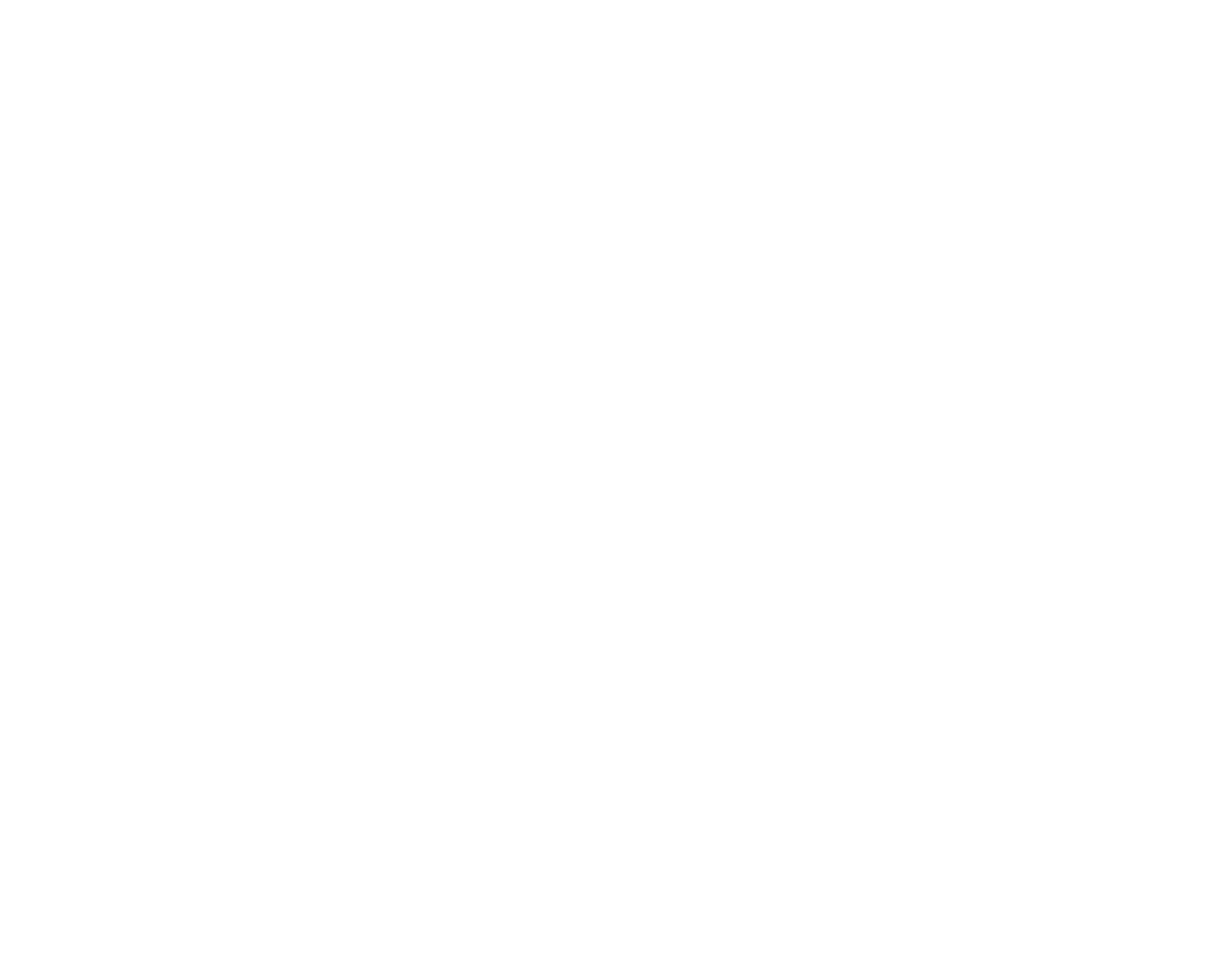
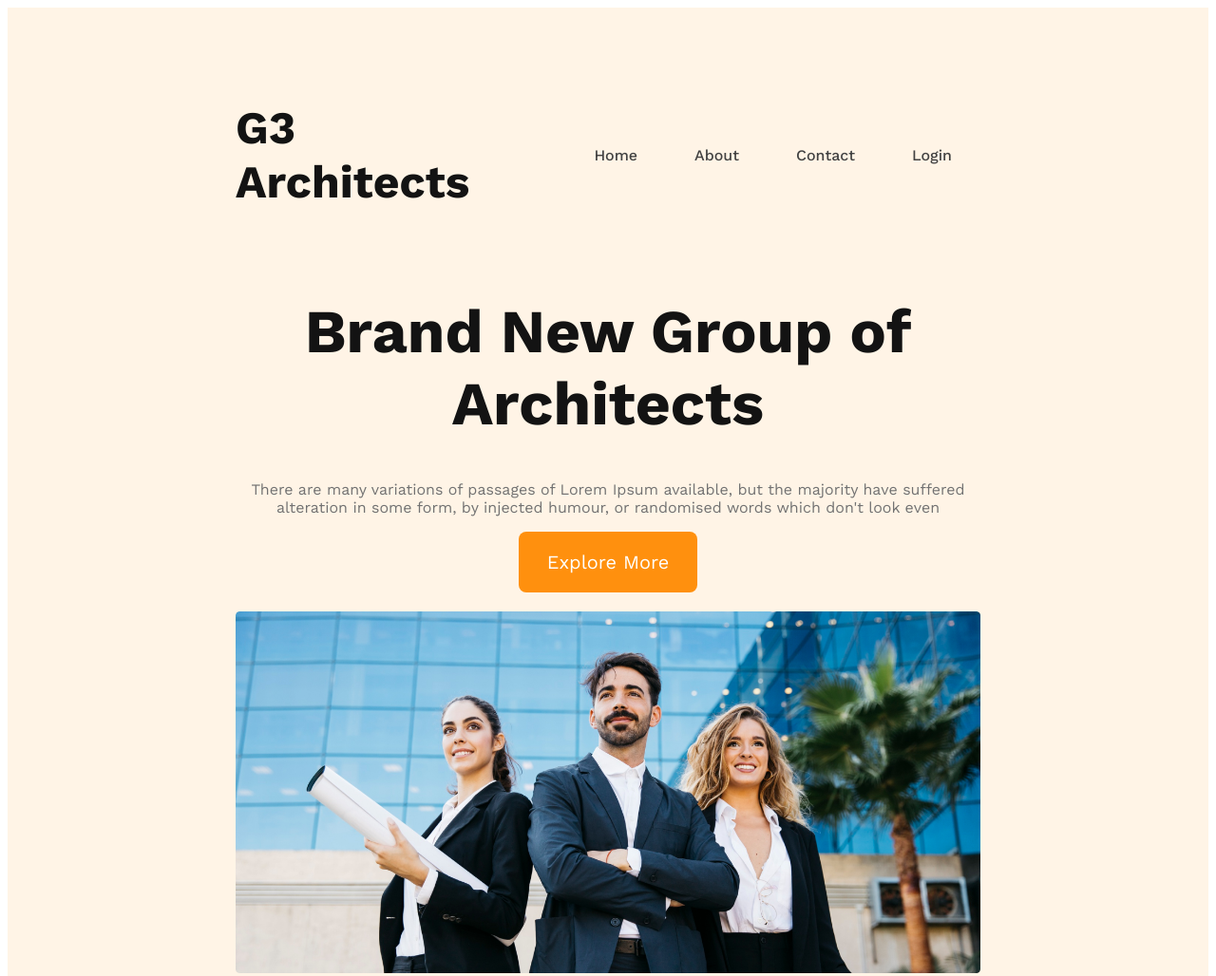
Before and after one commit to 98987ananna/g3-architecs-repository, a plain HTML site: page images/index.html in a window 1280 px wide. Shown: the top 1028 px of the page at 95% size. Before the commit the page ends 800 px from the top, so only its background shows below. Drawn offline with nearby package versions, Linux system fonts and the light colour scheme.

```diff
--- a/images/index.html
+++ b/images/index.html
@@ -3,9 +3,51 @@
 <head>
     <meta charset="UTF-8">
     <meta name="viewport" content="width=device-width, initial-scale=1.0">
-    <title>G3 Architects</title>
+    <title>G3 architect website</title>
+    <link rel="stylesheet" href="styls/architect.css">
 </head>
 <body>
+    <header>
+<nav>
+    <h3 class="nav-title">G3 Architects</h3>
+<ul>
+    <li><a href=""> Home</a></li>
+    <li><a href=""> About</a></li>
+    <li><a href="">Contact</a></li>
+     <li><a href="">Login</a></li>
+</ul>
 
+
+</nav>
+<div class="banner">
+    <div class="banner-content">
+    <h1 class= " banner-title">
+        Brand New
+        Group of Architects
+
+    </h1>
+    <p class="banner-details">
+        There are many variations of passages of Lorem Ipsum available, but the majority have suffered alteration in some form, by injected humour, or randomised words which don't look even
+    </p>
+    <button class="Btn-primary">Explore More</button></div>
+    <img src="images/banner.png" alt="">
+</div>
+    </header>
+    <main>
+<section>
+<div>
+
+</div>
+<div>
+
+</div>
+
+</section>
+
+    </main>
+    <footer>
+
+
+    </footer>
 </body>
 </html>
--- /dev/null
+++ b/images/styls/architect.css
@@ -0,0 +1,81 @@
+
+@import url('https://fonts.googleapis.com/css2?family=Work+Sans:ital,wght@0,100..900;1,100..900&display=swap');
+
+*{
+  font-family: "Work Sans", sans-serif;}
+ header{
+    background: rgba(255, 144, 14, 0.10);
+    padding: 50px 240px;
+ }
+ nav{
+    display: flex;
+    justify-content: space-between;
+    align-items: center;
+ }
+ .nav-title{
+    font-size: 3rem;
+    font-weight: 700;
+    color: #131313;
+
+        }
+
+ nav > ul{
+    display: flex;
+ }
+ nav li{
+    list-style: none;
+
+margin: 30px;
+font-weight: 500;
+font-size: 1rem;
+
+}
+nav li a{
+    text-decoration: none;
+    color: #424242}
+    .banner-title{
+font-size: 4rem;
+font-weight: 700;
+color: #131313;
+    }
+    .banner-details{
+color: #727272;
+    }
+    .Btn-primary{
+background-color:#ff900E ;
+border-radius: 8px;
+padding: 20px 30px;
+color: #fff;
+font-size: 1.25rem;
+cursor: pointer;
+border: 0px;
+
+    }
+    .banner-content{
+        max-width: 800px;text-align: center;
+        margin: 0 auto;
+    }
+    .banner img{
+        width: 100%;
+        margin-top: 20px;
+    }
+    @media screen and (max-width: 576px) {
+        header{
+        padding: 20px;
+
+    }
+    nav{
+flex-direction: column;
+
+    }
+
+    }
+    @media screen and(min-width: 576px) and(max-width: 960px) {
+        header{
+            padding: 50px;
+
+        }
+        nav{
+    flex-direction: column;
+
+    }}
```
Also changed, not shown: images/images/architect.png (renamed from images/architect.png), images/images/banner.png (renamed from images/banner.png), images/images/icons/customers.png (renamed from images/icons/customers.png), images/images/icons/email.png (renamed from images/icons/email.png), images/images/icons/projects.png (renamed from images/icons/projects.png), images/images/icons/ribon.png (renamed from images/icons/ribon.png), images/images/sponsors/amazon.png (renamed from images/sponsors/amazon.png), images/images/sponsors/figma.png (renamed from images/sponsors/figma.png), images/images/sponsors/google.png (renamed from images/sponsors/google.png), images/images/sponsors/spotify.png (renamed from images/sponsors/spotify.png), images/images/sponsors/telerama.png (renamed from images/sponsors/telerama.png), images/images/team1.png (renamed from images/team1.png), images/images/team2.png (renamed from images/team2.png), images/images/team3.png (renamed from images/team3.png), 2 more files.
